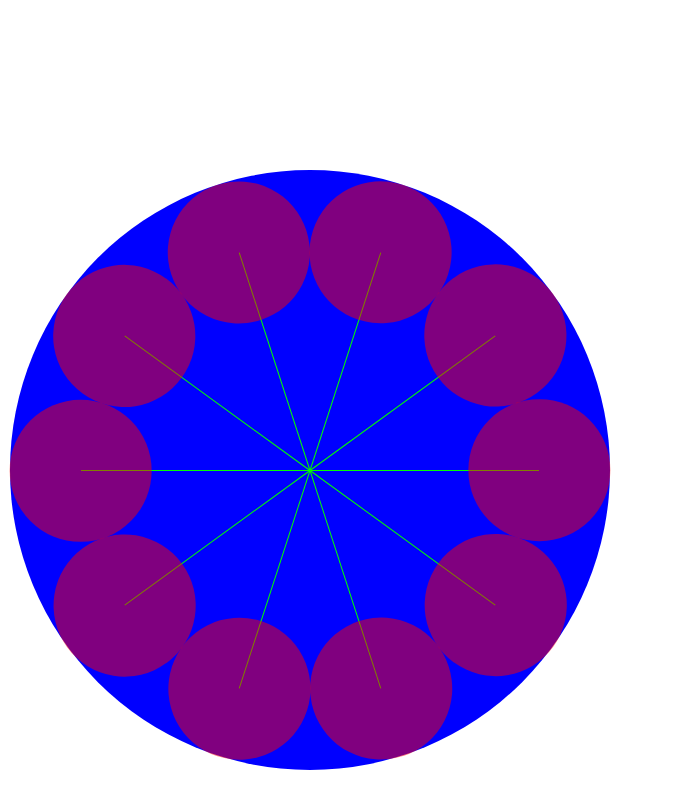
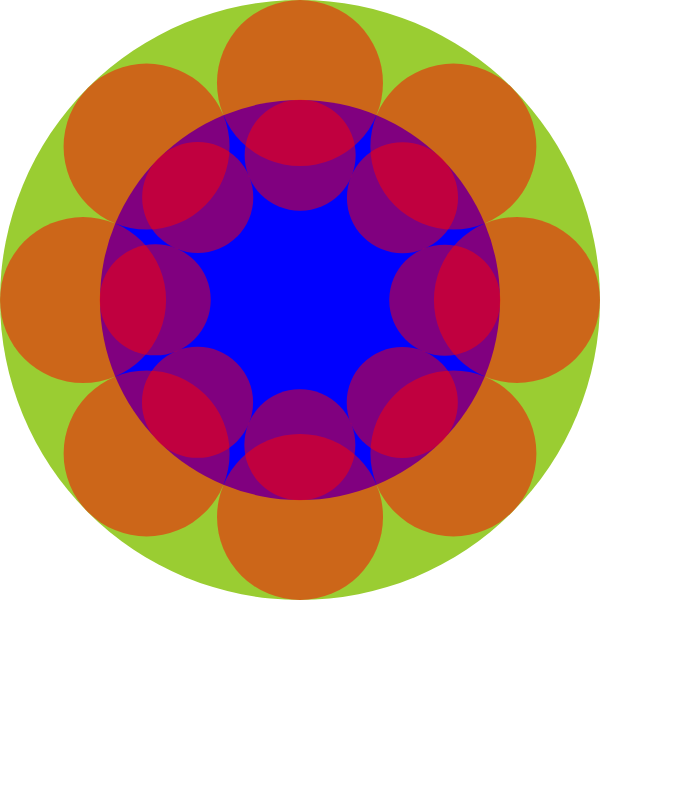
Before and after one commit to ChrisHurt/React-Recall, a React (Create React App) app: page / in a window 1280 px wide. Shown: the whole page, without its empty margins (0-674 px from the left). Built offline with nearby package versions, Linux system fonts and the light colour scheme.

Commit message:
Pulled all rendering and calculations into functions

```diff
--- a/src/App.js
+++ b/src/App.js
@@ -2,11 +2,21 @@ import React from 'react';
 import DatasetContainer from './DatasetContainer'
 import './reset.css';
 
+let dataset1 = {
+  John: 'https://images.unsplash.com/photo-1502791451862-7bd8c1df43a7?ixlib=rb-1.2.1&ixid=eyJhcHBfaWQiOjEyMDd9&auto=format&fit=crop&w=1400&q=80',
+  Sue: 'https://images.unsplash.com/photo-1542103749-8ef59b94f47e?ixlib=rb-1.2.1&ixid=eyJhcHBfaWQiOjEyMDd9&auto=format&fit=crop&w=1500&q=80',
+  Sue3: 'https://images.unsplash.com/photo-1542103749-8ef59b94f47e?ixlib=rb-1.2.1&ixid=eyJhcHBfaWQiOjEyMDd9&auto=format&fit=crop&w=1500&q=80',
+  Hipster5: 'https://images.unsplash.com/photo-1544723795-3fb6469f5b39?ixlib=rb-1.2.1&ixid=eyJhcHBfaWQiOjEyMDd9&auto=format&fit=crop&w=1400&q=60',
+  John2: 'https://images.unsplash.com/photo-1502791451862-7bd8c1df43a7?ixlib=rb-1.2.1&ixid=eyJhcHBfaWQiOjEyMDd9&auto=format&fit=crop&w=1400&q=80',
+  Sue2: 'https://images.unsplash.com/photo-1542103749-8ef59b94f47e?ixlib=rb-1.2.1&ixid=eyJhcHBfaWQiOjEyMDd9&auto=format&fit=crop&w=1500&q=80',
+  Hipster58: 'https://images.unsplash.com/photo-1544723795-3fb6469f5b39?ixlib=rb-1.2.1&ixid=eyJhcHBfaWQiOjEyMDd9&auto=format&fit=crop&w=1400&q=60',
+  Hipster59: 'https://images.unsplash.com/photo-1544723795-3fb6469f5b39?ixlib=rb-1.2.1&ixid=eyJhcHBfaWQiOjEyMDd9&auto=format&fit=crop&w=1400&q=60',
+}
 
 function App() {
   return (
     <div className="App">
-      <DatasetContainer/>
+      <DatasetContainer diameter={200} data={dataset1}/>
     </div>
   );
 }
--- a/src/DataPoint.js
+++ b/src/DataPoint.js
@@ -7,26 +7,26 @@ export default class DataPoint extends React.Component {
     diameter: this.props.diameter,
     rotationAngle: this.props.rotationAngle,
     radialDisplacement: this.props.radialDisplacement,
-    transformOrigin: this.props.transformOrigin
+    transformOrigin: this.props.transformOrigin,
+    transformOffset: (this.props.transformOffset || 0)
   }
 
   render(){
 
-    const { parentDiameter,
+    const {
+      parentDiameter,
       diameter,
       radialDisplacement,
       rotationAngle,
-      transformOrigin
+      transformOffset
     } = this.state
 
     return (
       <div className="datapoint-rotation-container"
       style={{
         width: `${radialDisplacement}px`,
-        height: '1px',
-        display: 'flex',
-        transform: `translate(${parentDiameter / 2}px,${parentDiameter / 2}px) rotate(${rotationAngle}deg)`,
-        transformOrigin,
+        transform: `translate(${parentDiameter + transformOffset}px,${parentDiameter + transformOffset}px) rotate(${rotationAngle}deg)`,
+        transformOrigin: 'left center',
         zIndex: '5'
       }}>
         <div
--- a/src/DatasetContainer.js
+++ b/src/DatasetContainer.js
@@ -1,6 +1,15 @@
 import React from 'react'
 import './DatasetContainer.scss'
 import DataPoint from './DataPoint'
+
+// Tier One - max size: 8
+// As data exceeds this boundary
+// 1. assume the same sub-circle diameter data points
+// 2. Trial two 2nd concentric ring approaches
+  // Fill the nearest larger diameter with an
+    // integer number of sub-circles using max-8
+  // Reduce the number in the inner circle
+    // then do as before
 
 var revolution = 360
 var degToRads = Math.PI/180
@@ -8,19 +17,58 @@ var degToRads = Math.PI/180
 export default class DatasetContainer extends React.Component {
 
   state = {
-    diameter: 300,
-    data: {
-      John: 'https://images.unsplash.com/photo-1502791451862-7bd8c1df43a7?ixlib=rb-1.2.1&ixid=eyJhcHBfaWQiOjEyMDd9&auto=format&fit=crop&w=1400&q=80',
-      Sue: 'https://images.unsplash.com/photo-1542103749-8ef59b94f47e?ixlib=rb-1.2.1&ixid=eyJhcHBfaWQiOjEyMDd9&auto=format&fit=crop&w=1500&q=80',
-      Sue3: 'https://images.unsplash.com/photo-1542103749-8ef59b94f47e?ixlib=rb-1.2.1&ixid=eyJhcHBfaWQiOjEyMDd9&auto=format&fit=crop&w=1500&q=80',
-      Hipster5: 'https://images.unsplash.com/photo-1544723795-3fb6469f5b39?ixlib=rb-1.2.1&ixid=eyJhcHBfaWQiOjEyMDd9&auto=format&fit=crop&w=1400&q=60',
-      John2: 'https://images.unsplash.com/photo-1502791451862-7bd8c1df43a7?ixlib=rb-1.2.1&ixid=eyJhcHBfaWQiOjEyMDd9&auto=format&fit=crop&w=1400&q=80',
-      Sue2: 'https://images.unsplash.com/photo-1542103749-8ef59b94f47e?ixlib=rb-1.2.1&ixid=eyJhcHBfaWQiOjEyMDd9&auto=format&fit=crop&w=1500&q=80',
-      Hipster58: 'https://images.unsplash.com/photo-1544723795-3fb6469f5b39?ixlib=rb-1.2.1&ixid=eyJhcHBfaWQiOjEyMDd9&auto=format&fit=crop&w=1400&q=60',
-      Hipster59: 'https://images.unsplash.com/photo-1544723795-3fb6469f5b39?ixlib=rb-1.2.1&ixid=eyJhcHBfaWQiOjEyMDd9&auto=format&fit=crop&w=1400&q=60',
-      Hipster60: 'https://images.unsplash.com/photo-1544723795-3fb6469f5b39?ixlib=rb-1.2.1&ixid=eyJhcHBfaWQiOjEyMDd9&auto=format&fit=crop&w=1400&q=60',
-      Hipster61: 'https://images.unsplash.com/photo-1544723795-3fb6469f5b39?ixlib=rb-1.2.1&ixid=eyJhcHBfaWQiOjEyMDd9&auto=format&fit=crop&w=1400&q=60'
-    }
+    diameter: this.props.diameter,
+    data: this.props.data
+  }
+
+  calculateSubCircleRadialDisplacement = (outerDiameter, data) => {
+    return ((outerDiameter)/(Math.sin(degToRads*this.calculateSubCircleFullAngle(data)/2)+1))
+  }
+
+  calculateSubCircleFullAngle = (data) => {
+    return (revolution / Object.entries(data).length)
+  }
+  calculateSubCircleRotationAngle = (rotationCoefficient,data) => {
+    return Number(rotationCoefficient * this.calculateSubCircleFullAngle(data))
+      // * degreesPerCircle * index)
+  }
+
+  calculateSubCircleDiameter = (outerDiameter, data) => {
+    return outerDiameter * 2*(1 - ((1)/(1 + Math.sin(degToRads*(this.calculateSubCircleFullAngle(data))/2))))
+  }
+
+  renderContainerCircle = (diameter,backgroundColor, transformOffset) => {
+    return(
+      <div
+        className="DS-container"
+        style={{
+          width: diameter,
+          height: diameter,
+          backgroundColor,
+          transform: `translate(${(transformOffset)}px,${transformOffset}px)`
+        }}
+      >
+      </div>
+    )
+  }
+
+  renderCircleRing = (diameter,data,transformOffset) =>{
+    return (
+      <div>
+        {Object.entries(data).map((person,index)=>{
+            return <DataPoint
+              key={`dp-${index}`}
+              parentDiameter={diameter}
+              diameter={this.calculateSubCircleDiameter(diameter,data)}
+              rotationAngle={this.calculateSubCircleRotationAngle(index,data)}
+              radialDisplacement={this.calculateSubCircleRadialDisplacement(diameter,data)}
+              text={person[0]}
+              image_url={person[1]}
+              transformOffset={transformOffset}
+            />
+          })}
+      </div>
+    )
   }
 
   render(){
@@ -29,30 +77,16 @@ export default class DatasetContainer extends React.Component {
       data
     } = this.state
     return (
-      <div className="DS-offset">
-        <div className="DS-container"
-        style={{
-          width: 2*diameter,
-          height: 2*diameter,
-          transform: `translate(${-diameter/2}px,${-diameter/2}px)`
-
-          }}>
+      <div
+        className="DS-offset"
+        style={{}}
+      >
+        <div className="flex-wrapper">
+          {this.renderContainerCircle(3*diameter, 'yellowgreen',0)}
+          {this.renderContainerCircle(2*diameter, 'blue',diameter/2)}
+          {this.renderCircleRing(diameter,data,diameter/2)}
+          {this.renderCircleRing(1.5* diameter,data,0)}
         </div>
-        {Object.entries(data).map((person,index)=>{
-          let degreesPerCircle = (revolution / Object.entries(data).length)
-          let calculatedAngle = Number(degreesPerCircle * index)
-          let calculatedDiameter = diameter * 2*(1 - ((1)/(1 + Math.sin(degToRads*degreesPerCircle/2))))
-          return <DataPoint
-            key={`dp-${index}`}
-            parentDiameter={diameter}
-            diameter={calculatedDiameter}
-            rotationAngle={calculatedAngle}
-            radialDisplacement={(diameter)/(Math.sin(degToRads*degreesPerCircle/2)+1)}
-            transformOrigin={'left center'}
-            text={person[0]}
-            image_url={person[1]}
-          />
-        })}
       </div>
     )
   }
--- a/src/DatasetContainer.scss
+++ b/src/DatasetContainer.scss
@@ -1,9 +1,8 @@
 .DS-container{
+  position: absolute;
   background-Color: blue;
   border-radius: 50%;
-  position: absolute;
 }
 .DS-offset{
-  margin-top: 40vh;
-  margin-left: 20vh;
+
 }
```
